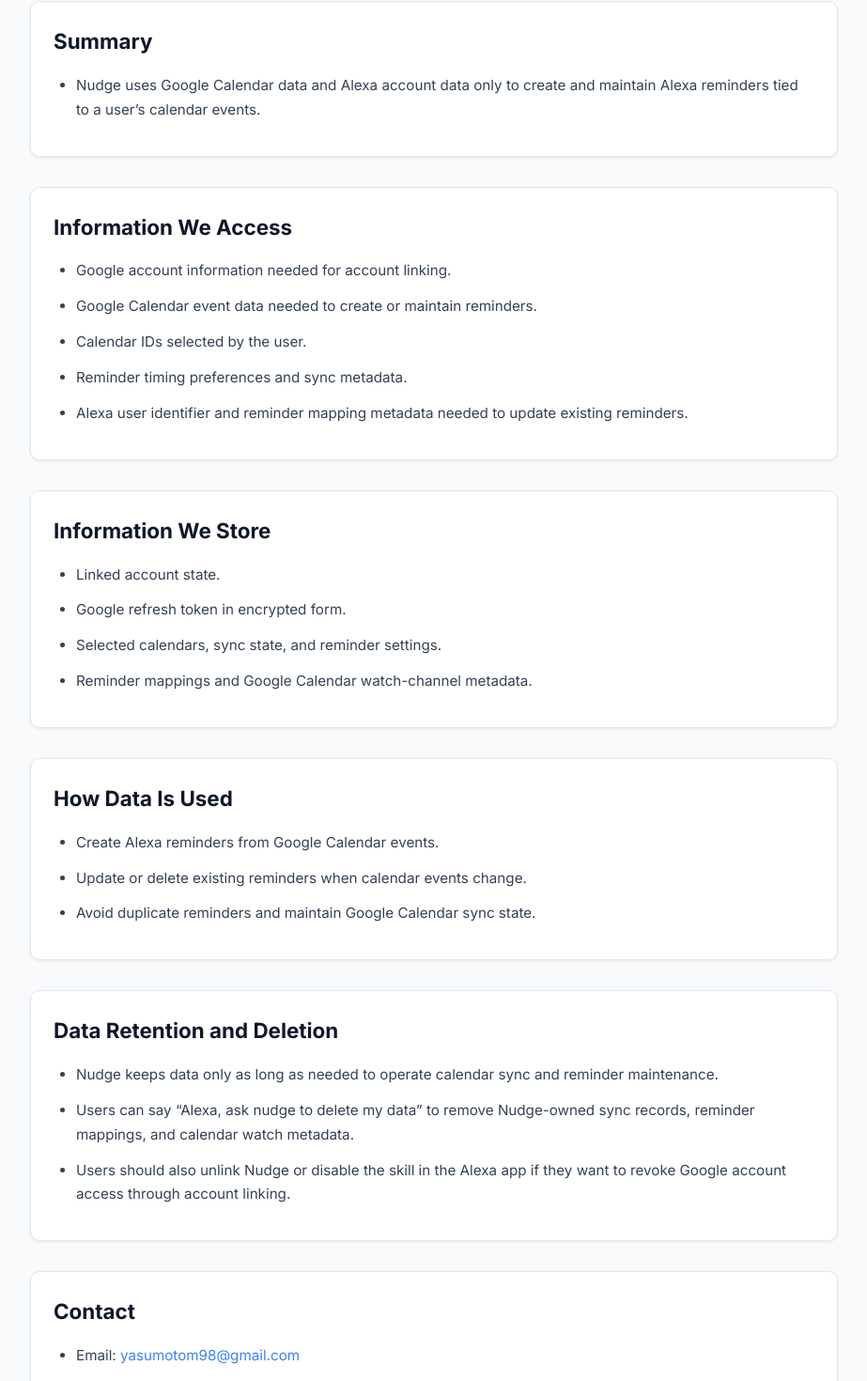
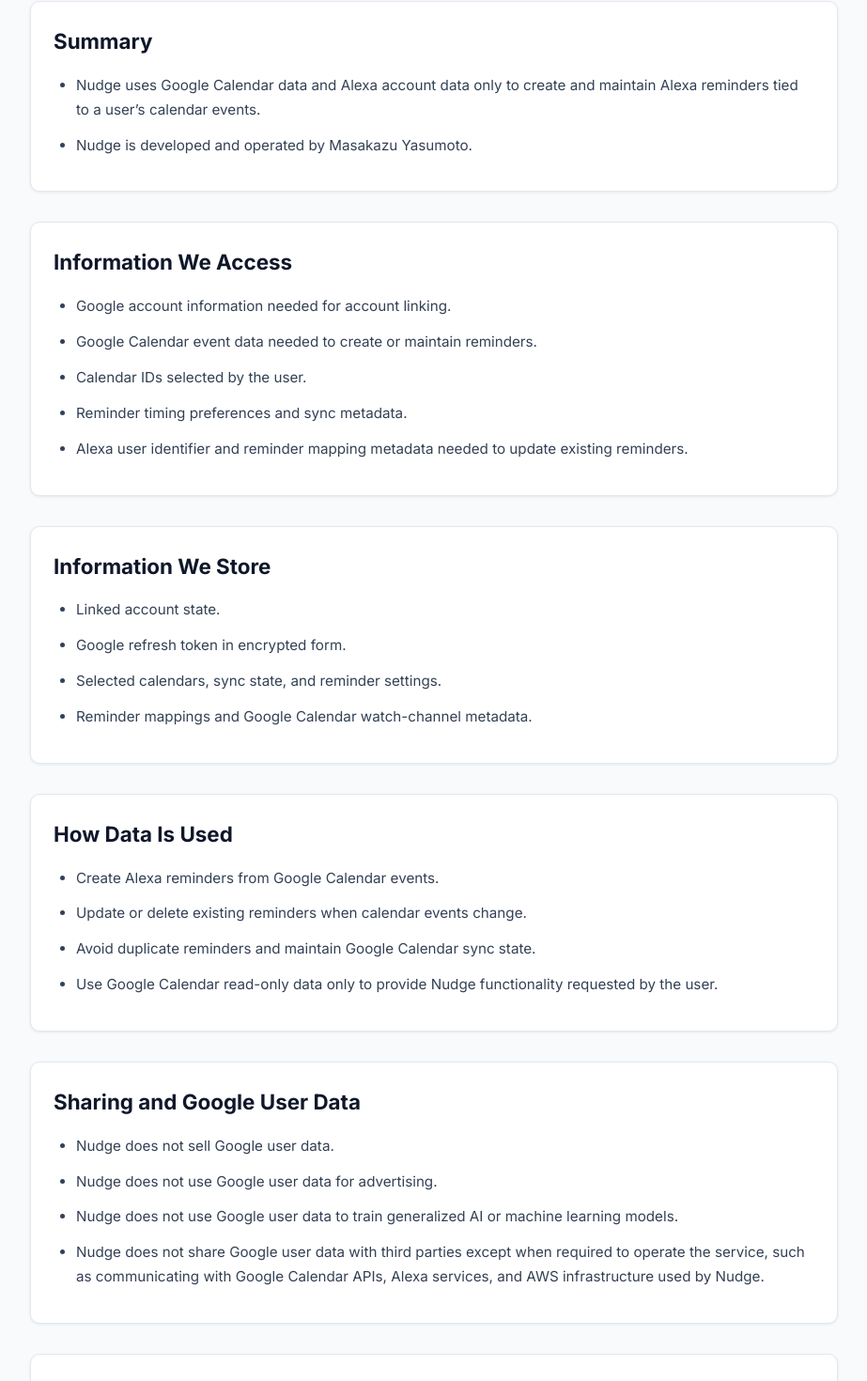
Before and after one commit to myasumoto16/Portfolio-Website, a React (Vite) app: page /projects/nudge/privacy in a window 1280 px wide. Shown: the part 445-1915 px from the top of the page at 94% size, without its empty margins (178-1101 px from the left). Built offline with nearby package versions, Linux system fonts and the light colour scheme; no server answers.

Commit message:
Tighten Nudge privacy and ownership copy

```diff
--- a/src/components/NudgePage.tsx
+++ b/src/components/NudgePage.tsx
@@ -65,6 +65,7 @@
                 <li>Nudge turns Google Calendar events into spoken Alexa reminders.</li>
                 <li>After one-time setup, an Echo routine can keep new events refreshed automatically.</li>
                 <li>Existing reminders update or delete when calendar events change.</li>
+                <li>Nudge is developed and operated by Masakazu Yasumoto.</li>
               </ul>
             </section>
 
@@ -103,6 +104,9 @@
                 <li>
                   <Link to="/projects/nudge/support">Support</Link>
                 </li>
+                <li>
+                  <a href="mailto:yasumotom98@gmail.com">Contact</a>
+                </li>
               </ul>
             </section>
           </>
@@ -114,6 +118,7 @@
               <h2>Summary</h2>
               <ul>
                 <li>Nudge uses Google Calendar data and Alexa account data only to create and maintain Alexa reminders tied to a user’s calendar events.</li>
+                <li>Nudge is developed and operated by Masakazu Yasumoto.</li>
               </ul>
             </section>
 
@@ -144,6 +149,17 @@
                 <li>Create Alexa reminders from Google Calendar events.</li>
                 <li>Update or delete existing reminders when calendar events change.</li>
                 <li>Avoid duplicate reminders and maintain Google Calendar sync state.</li>
+                <li>Use Google Calendar read-only data only to provide Nudge functionality requested by the user.</li>
+              </ul>
+            </section>
+
+            <section className="project-section">
+              <h2>Sharing and Google User Data</h2>
+              <ul>
+                <li>Nudge does not sell Google user data.</li>
+                <li>Nudge does not use Google user data for advertising.</li>
+                <li>Nudge does not use Google user data to train generalized AI or machine learning models.</li>
+                <li>Nudge does not share Google user data with third parties except when required to operate the service, such as communicating with Google Calendar APIs, Alexa services, and AWS infrastructure used by Nudge.</li>
               </ul>
             </section>
 
```
